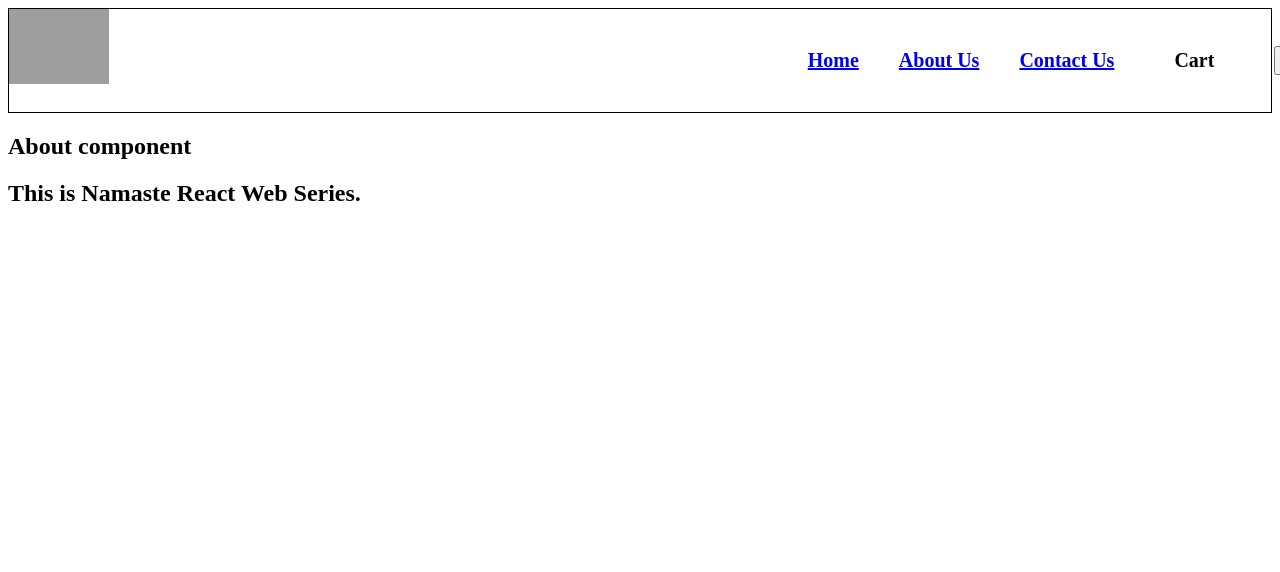
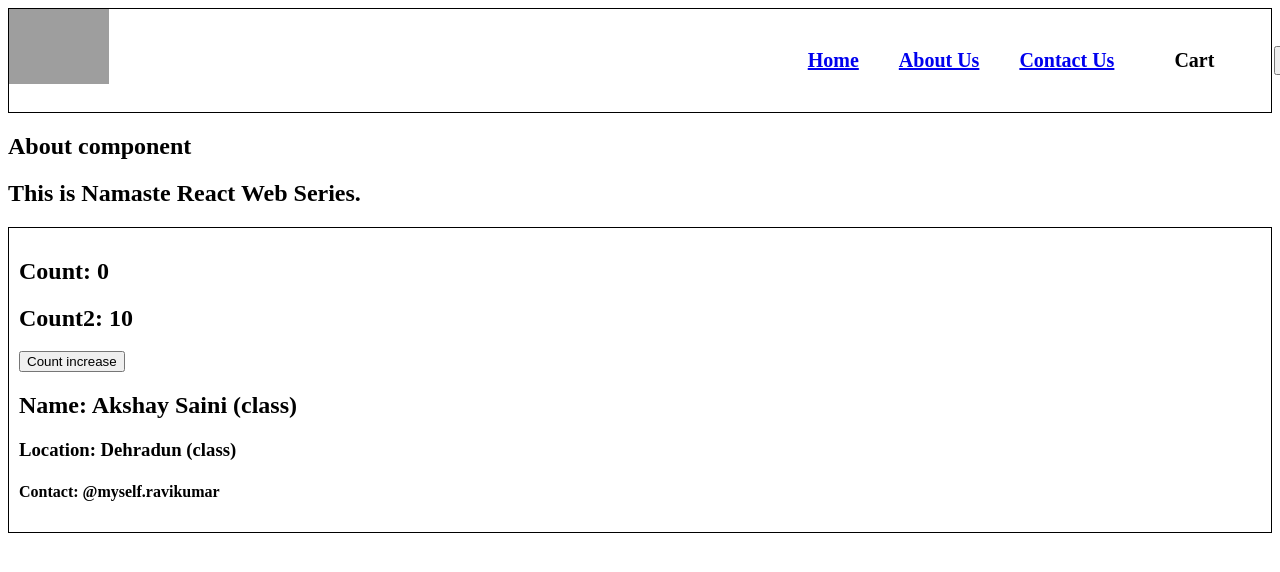
Before and after one commit to ravichoudhary29/namaste-react, a React (Vite) app: page /about in a window 1280 px wide. Shown: the top 572 px of the page. Built offline with nearby package versions, Linux system fonts and the light colour scheme; grey boxes are pictures that could not be loaded.

Commit message:
Order of life cycle method.

```diff
--- a/index.css
+++ b/index.css
@@ -78,3 +78,8 @@
   padding: 5px 20px;
   cursor: pointer;
 }
+
+.user-card {
+  padding: 10px;
+  border: 1px solid black;
+}
--- a/src/components/About.js
+++ b/src/components/About.js
@@ -1,9 +1,29 @@
-const About =()=>{
-  return(
-    <div>
-      <h1>About component</h1>
-      <h2>This is Namaste React Web Series.</h2>
-    </div>
-  )
+import User from "./User";
+import UserClass from "./UserClass";
+import { Component } from "react";
+
+class About extends Component {
+  constructor(props) {
+    super(props);
+    console.log("Parent Constructor");
+  }
+
+  componentDidMount(){
+    console.log("Parent component did mount");
+  }
+  render() {
+    console.log("Parent Render");
+    return (
+      <div>
+        <h1>About component</h1>
+        <h2>This is Namaste React Web Series.</h2>
+        <UserClass
+          name={"Akshay Saini (class)"}
+          location={"Dehradun (class)"}
+        />
+      </div>
+    );
+  }
 }
+
 export default About;
--- a/src/components/Body.js
+++ b/src/components/Body.js
@@ -18,11 +18,12 @@ const Body = () => {
       "https://www.swiggy.com/dapi/restaurants/list/v5?lat=23.3440997&lng=85.309562&is-seo-homepage-enabled=true&page_type=DESKTOP_WEB_LISTING"
     );
     const res = await data.json();
+    console.log(res?.data);
     setListOfRestaurants(
-      res?.data?.cards[4]?.card?.card?.gridElements?.infoWithStyle?.restaurants
+      res?.data?.cards[3]?.card?.card?.gridElements?.infoWithStyle?.restaurants
     );
     setFilteredList(
-      res?.data?.cards[4]?.card?.card?.gridElements?.infoWithStyle?.restaurants
+      res?.data?.cards[3]?.card?.card?.gridElements?.infoWithStyle?.restaurants
     );
   };
 
--- /dev/null
+++ b/src/components/User.js
@@ -0,0 +1,16 @@
+import { useState } from "react";
+
+const User = ({ name }) => {
+  const [count, setCount] = useState(0);
+  const [count2] = useState(1);
+  return (
+    <div className="user-card">
+      <h1>Count: {count}</h1>
+      <h1>Count2: {count2}</h1>
+      <h2>Name: {name}</h2>
+      <h3>Location: Dehradun</h3>
+      <h4>Contact: @myself.ravikumar</h4>
+    </div>
+  );
+};
+export default User;
--- /dev/null
+++ b/src/components/UserClass.js
@@ -0,0 +1,45 @@
+import React from "react";
+
+class UserClass extends React.Component {
+  constructor(props) {
+    super(props);
+
+    this.state = {
+      count: 0,
+      count2: 10,
+    };
+
+    console.log("Child Constructor");
+  }
+
+  componentDidMount() {
+    console.log("Child component did mount");
+  }
+
+  render() {
+    const { name, location } = this.props;
+    const { count, count2 } = this.state;
+    console.log("Child Render");
+    return (
+      <div className="user-card">
+        <h1>Count: {count}</h1>
+        <h2>Count2: {count2}</h2>
+        <button
+          onClick={() => {
+            // Never update state variables directly
+            this.setState({
+              count: this.state.count + 1,
+              count2: this.state.count2 + 10,
+            });
+          }}
+        >
+          Count increase
+        </button>
+        <h2>Name: {name}</h2>
+        <h3>Location: {location}</h3>
+        <h4>Contact: @myself.ravikumar</h4>
+      </div>
+    );
+  }
+}
+export default UserClass;
```
